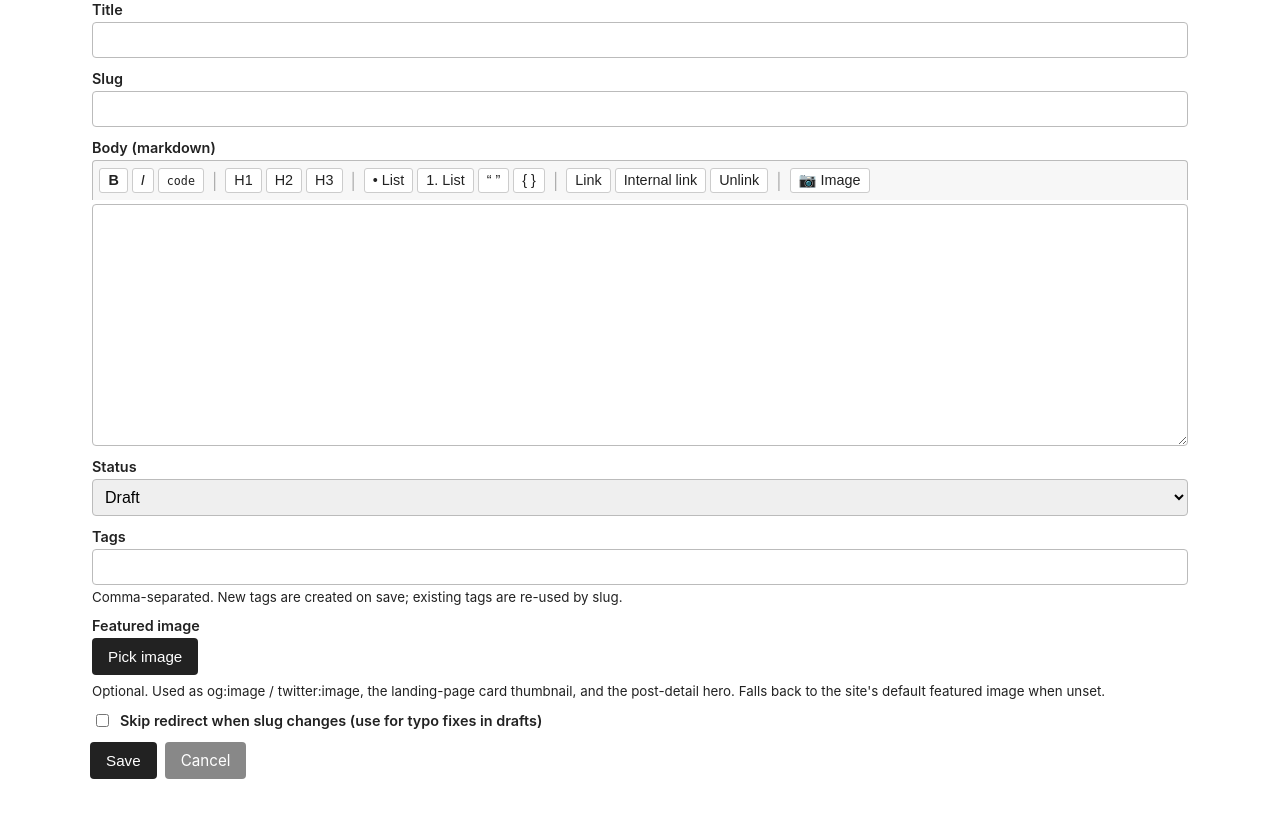
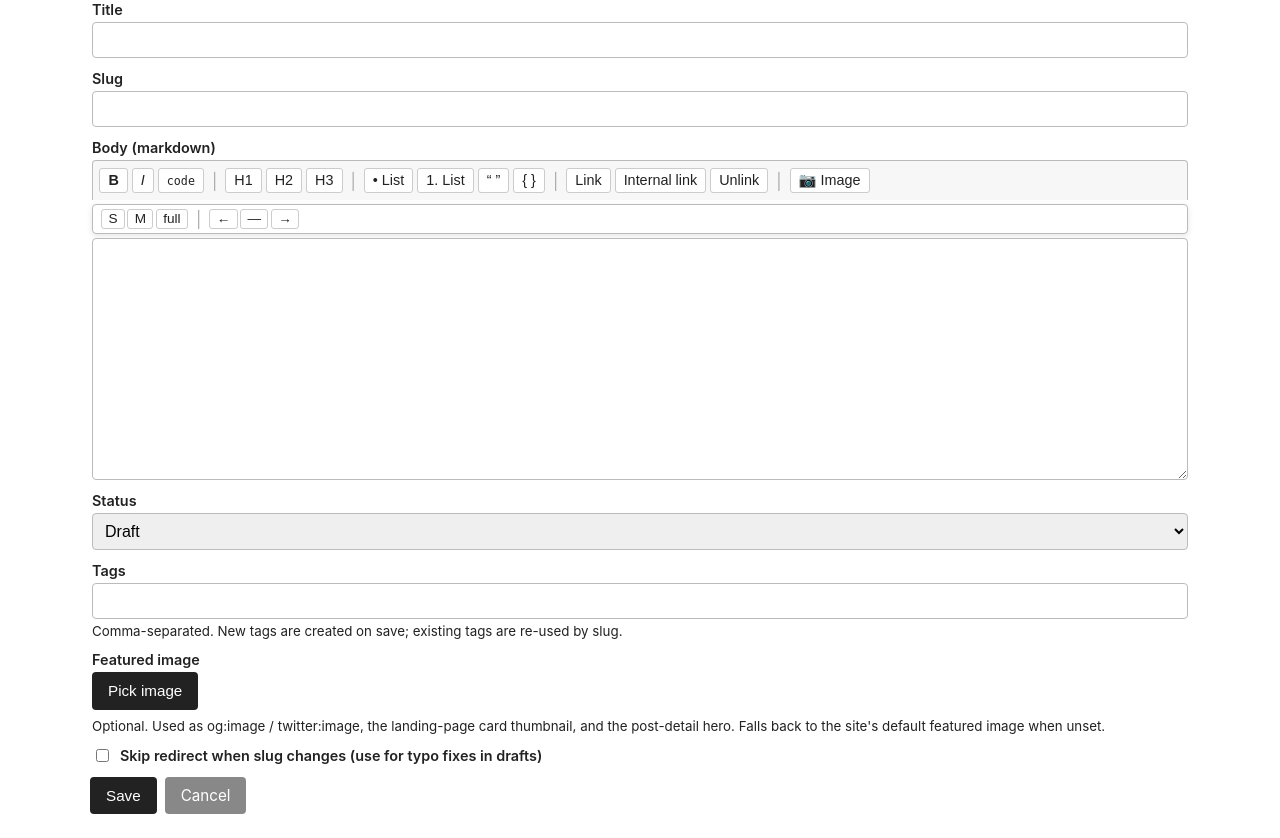
Before and after one commit to sgaduuw/bragi, a Python web app: template src/bragi/contrib/post/templates/admin/edit.html in a window 1280 px wide. Shown: the part 156-994 px from the top of the page. Before the commit the page ends 935 px from the top, so only its background shows below. Run offline with Jinja, Linux system fonts and the light colour scheme; the template is opened without the code that fills it, so the values that code supplies are empty; some libraries are stand-ins or nearby versions.

Commit message:
TipTap: BubbleMenu on Image node with size + alignment buttons

```diff
--- a/src/bragi/templates/admin/_tiptap_editor.html
+++ b/src/bragi/templates/admin/_tiptap_editor.html
@@ -63,6 +63,20 @@
 </dialog>
 <div id="tiptap-editor" class="editor-mount" hidden></div>
 
+<div id="tiptap-image-bubble-menu" class="tiptap-bubble-menu" hidden>
+  <div class="tiptap-bubble-menu__group" role="radiogroup" aria-label="Image size">
+    <button type="button" data-size="size-small"  title="Small">S</button>
+    <button type="button" data-size="size-medium" title="Medium">M</button>
+    <button type="button" data-size="size-full"   title="Full width">full</button>
+  </div>
+  <span class="tiptap-bubble-menu__sep">|</span>
+  <div class="tiptap-bubble-menu__group" role="radiogroup" aria-label="Image alignment">
+    <button type="button" data-align="align-left"   title="Float left">&larr;</button>
+    <button type="button" data-align="align-center" title="Center">&mdash;</button>
+    <button type="button" data-align="align-right"  title="Float right">&rarr;</button>
+  </div>
+</div>
+
 <style>
   .editor-toolbar {
     display: flex; gap: 0.25rem; flex-wrap: wrap;
@@ -100,6 +114,26 @@
   /* Hide the textarea once JS has wired the editor; the body
      attribute is set by the module script. */
   body.has-tiptap-editor textarea#body_markdown { display: none; }
+  /* Bubble menu that floats above a focused Image node. The
+     `tippy-box` class is what @tiptap/extension-bubble-menu wraps
+     the element in; we style the inner element directly. */
+  .tiptap-bubble-menu {
+    display: flex; gap: 0.5rem; align-items: center;
+    padding: 0.25rem 0.5rem; background: white;
+    border: 1px solid #bbb; border-radius: 4px;
+    box-shadow: 0 2px 6px rgba(0,0,0,0.1);
+  }
+  .tiptap-bubble-menu__group { display: flex; gap: 0.15rem; }
+  .tiptap-bubble-menu__group button {
+    background: white; color: #222; border: 1px solid #ccc;
+    border-radius: 3px; padding: 0.15rem 0.4rem; font-size: 0.85em;
+    cursor: pointer; line-height: 1;
+  }
+  .tiptap-bubble-menu__group button:hover { background: #eee; }
+  .tiptap-bubble-menu__group button.is-active {
+    background: #222; color: #fff; border-color: #222;
+  }
+  .tiptap-bubble-menu__sep { color: #aaa; }
 </style>
 
 <script type="module">
@@ -120,6 +154,10 @@
   // straight to `![alt](src)`.
   import Image from 'https://esm.sh/@tiptap/extension-image@2.6';
   import { Markdown } from 'https://esm.sh/tiptap-markdown@0.8';
+  // BubbleMenu floats a small toolbar above the focused Image node
+  // so the operator can change size + alignment without leaving the
+  // editor. Admin-only; delivery ships none of this.
+  import BubbleMenu from 'https://esm.sh/@tiptap/extension-bubble-menu@2.6';
   // markdown-it plugin enabling `{.class}` attribute syntax on
   // images. The Python-side renderer wires `mdit-py-plugins`'s
   // `attrs_plugin` already; this JS-side counterpart keeps the
@@ -185,6 +223,10 @@
         StarterKit,
         Link.configure({ openOnClick: false, autolink: false }),
         ClassedImage,
+        BubbleMenu.configure({
+          element: document.getElementById('tiptap-image-bubble-menu'),
+          shouldShow: ({ editor }) => editor.isActive('image'),
+        }),
         Markdown.configure({
           html: false,
           linkify: true,
@@ -221,6 +263,8 @@
     document.body.classList.add('has-tiptap-editor');
     mount.hidden = false;
     toolbar.hidden = false;
+    const imageBubbleMenu = document.getElementById('tiptap-image-bubble-menu');
+    if (imageBubbleMenu) imageBubbleMenu.hidden = false;
 
     // Prefixes that map to bragi internal-link content types. v1
     // ships post + page in-tree; this list is the JS-side mirror of
@@ -440,6 +484,42 @@
       });
     }
 
+    // Image bubble menu: clicking a size or align button updates
+    // the focused Image node's class. The vocabulary is the fixed
+    // six-class set; classes in the same group (size or align) are
+    // mutually exclusive so we strip the existing one before adding
+    // the incoming one. Unknown classes the operator added by hand
+    // pass through untouched.
+    if (imageBubbleMenu) {
+      const SIZE_CLASSES = new Set(['size-small', 'size-medium', 'size-full']);
+      const ALIGN_CLASSES = new Set(['align-left', 'align-center', 'align-right']);
+      imageBubbleMenu.addEventListener('click', (e) => {
+        const btn = e.target.closest('button[data-size], button[data-align]');
+        if (!btn) return;
+        e.preventDefault();
+        const current = (editor.getAttributes('image').class || '')
+          .split(/\s+/).filter(Boolean);
+        const isSize = btn.dataset.size != null;
+        const incoming = isSize ? btn.dataset.size : btn.dataset.align;
+        const group = isSize ? SIZE_CLASSES : ALIGN_CLASSES;
+        const next = current.filter((c) => !group.has(c));
+        next.push(incoming);
+        editor.chain().focus().updateAttributes('image', {
+          class: next.join(' '),
+        }).run();
+      });
+      // Mark the active size + align buttons so the operator sees
+      // the current state at a glance. Re-run on every selection
+      // change (covers click-to-focus on a different image).
+      editor.on('selectionUpdate', () => {
+        const active = (editor.getAttributes('image').class || '').split(/\s+/);
+        imageBubbleMenu.querySelectorAll('button').forEach((b) => {
+          const slug = b.dataset.size || b.dataset.align;
+          b.classList.toggle('is-active', active.includes(slug));
+        });
+      });
+    }
+
     // Belt-and-braces: even if onUpdate hasn't fired yet (rare race
     // when submitting immediately after typing), serialize one more
     // time on form submit so the textarea is fresh.
```
